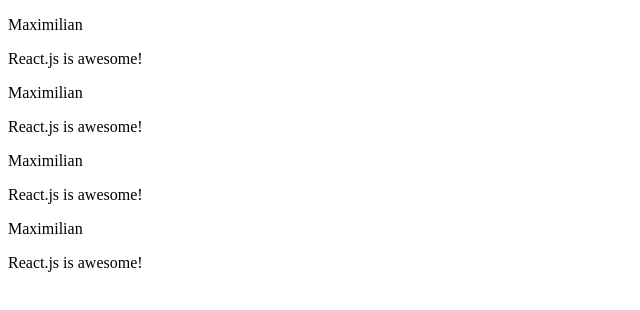
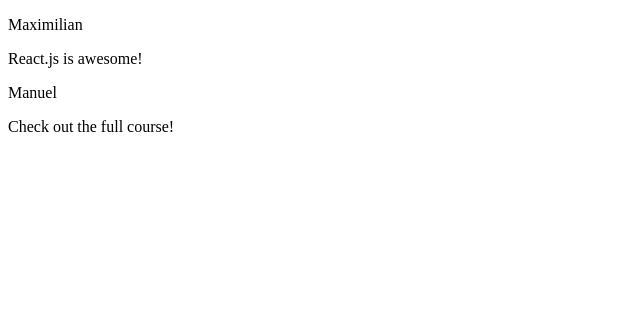
Before and after one commit to YunWonYong/nextjs, a React (Vite) app in the folder create-crash-course/: page / in a window 1280 px wide. Shown: the top 310 px of the page, without its empty margins (0-640 px from the left). Built offline with nearby package versions, Linux system fonts and the light colour scheme.

Commit message:
react component props attribute

```diff
--- a/create-crash-course/src/App.jsx
+++ b/create-crash-course/src/App.jsx
@@ -4,10 +4,22 @@ import Post from "./components/Post";
 const App = () => {
     return (
         <main>
-            <Post />
-            <Post />
-            <Post />
-            <Post />
+            <Post
+                author="Maximilian"
+                body="React.js is awesome!"
+            />
+            <Post
+                author="Manuel"
+                body="Check out the full course!"
+            />
+            {/* <Post
+                author=""
+                body=""
+            />
+            <Post
+                author=""
+                body=""
+            /> */}
         </main>
     );
 }
--- a/create-crash-course/src/components/Post.jsx
+++ b/create-crash-course/src/components/Post.jsx
@@ -1,16 +1,15 @@
-const names = ["Maximilian", "Manel"];
-
-const Post = () => {
-    const chooseName = Math.random() > 0.5 ? names[0]: names[1];
+const Post = ({ author, body }) => {
     return (
         <div>
             <p>
                 {
-                    chooseName
+                    author
                 }
             </p>
             <p>
-                React.js is awesome!
+                {
+                    body
+                }
             </p>
         </div>
     );
```
